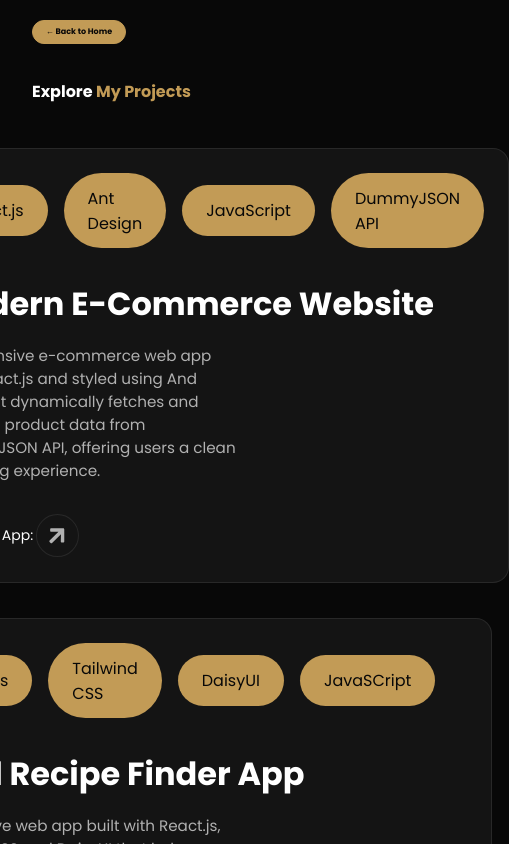
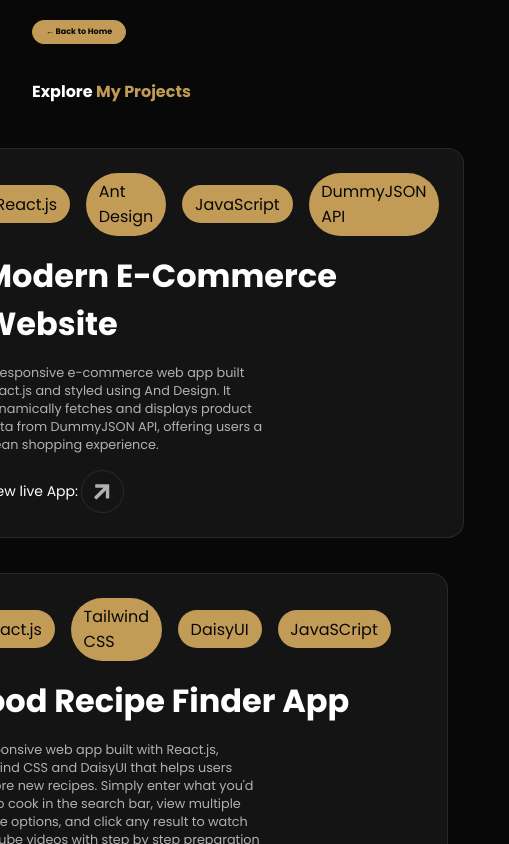
Before and after one commit to Auxtine/Arbini, a React (Vite) app: page /projects in a window 390 px wide. Shown: the top 844 px of the page, 509 px wide, since content can reach past the window. Built offline with nearby package versions, Linux system fonts and the light colour scheme.

Commit message:
mobile view for projects section

```diff
--- a/src/Components/ContactMe/ContactMe.jsx
+++ b/src/Components/ContactMe/ContactMe.jsx
@@ -50,7 +50,7 @@ export default function ContactMe() {
           </h2>
         </div>
 
-        <div className="flex gap-5 mt-5 stretch">
+        <div className="flex flex-576 gap-5 mt-5 stretch">
           <form ref={form} onSubmit={sendEmail}>
             <div className="flex gap-2">
               <div className="input-container">
--- a/src/Components/Footer/Footer.jsx
+++ b/src/Components/Footer/Footer.jsx
@@ -143,7 +143,7 @@ export default function Footer() {
       </div>
 
       <div className="copyright">
-        <div className="wrapper flex between">
+        <div className="wrapper flex flex-576 between">
           <p>Copyright &copy; Arbini. All Rights Reserved</p>
           <p>User Terms & condition | Privacy Policy</p>
         </div>
--- a/src/Components/Hero/hero.css
+++ b/src/Components/Hero/hero.css
@@ -85,7 +85,7 @@ p {
   }
 
   p {
-    font-size: 0.95rem;
+    font-size: 0.8rem;
     max-width: 300px;
   }
 
--- a/src/Components/Projects/Projects.jsx
+++ b/src/Components/Projects/Projects.jsx
@@ -8,12 +8,12 @@ import { Link } from "react-router-dom";
 export default function Projects() {
   const renderProjectsData = projectsData.map((project) => {
     return (
-      <div className="card flex gap-5 project" key={project.id}>
+      <div className="card flex flex-576 gap-5 project" key={project.id}>
         <div className="project-image">
           <img src={project.image} />
         </div>
         <div className="project-content">
-          <ul className="flex gap-1">
+          <ul className="flex flex-576 gap-1">
             {project.tech.map((technology) => {
               return (
                 <li key={technology.id} className="list">
@@ -60,7 +60,7 @@ export default function Projects() {
           </Link>
         </div>
 
-        <div className="flex column gap-2 mt-5">{renderProjectsData}</div>
+        <div className="flex column gap-2 mt-5 ">{renderProjectsData}</div>
       </div>
     </section>
   );
--- a/src/Components/Projects/projects.css
+++ b/src/Components/Projects/projects.css
@@ -60,3 +60,11 @@ h3 {
     gap: 2rem;
   }
 }
+@media screen and (max-width: 576px) {
+  .list {
+    padding: 0.4rem 0.8rem;
+  }
+  .mt-2 {
+    margin-top: 1rem;
+  }
+}
--- a/src/Components/Services/services.css
+++ b/src/Components/Services/services.css
@@ -134,4 +134,7 @@ h4 {
   .gap-2 {
     gap: 0.2rem;
   }
+  .overlay-text::before {
+    font-size: 2rem;
+  }
 }
--- a/src/index.css
+++ b/src/index.css
@@ -87,3 +87,8 @@ html {
     flex-wrap: wrap !important;
   }
 }
+@media (max-width: 576px) {
+  .flex-576 {
+    flex-wrap: wrap !important;
+  }
+}
```
